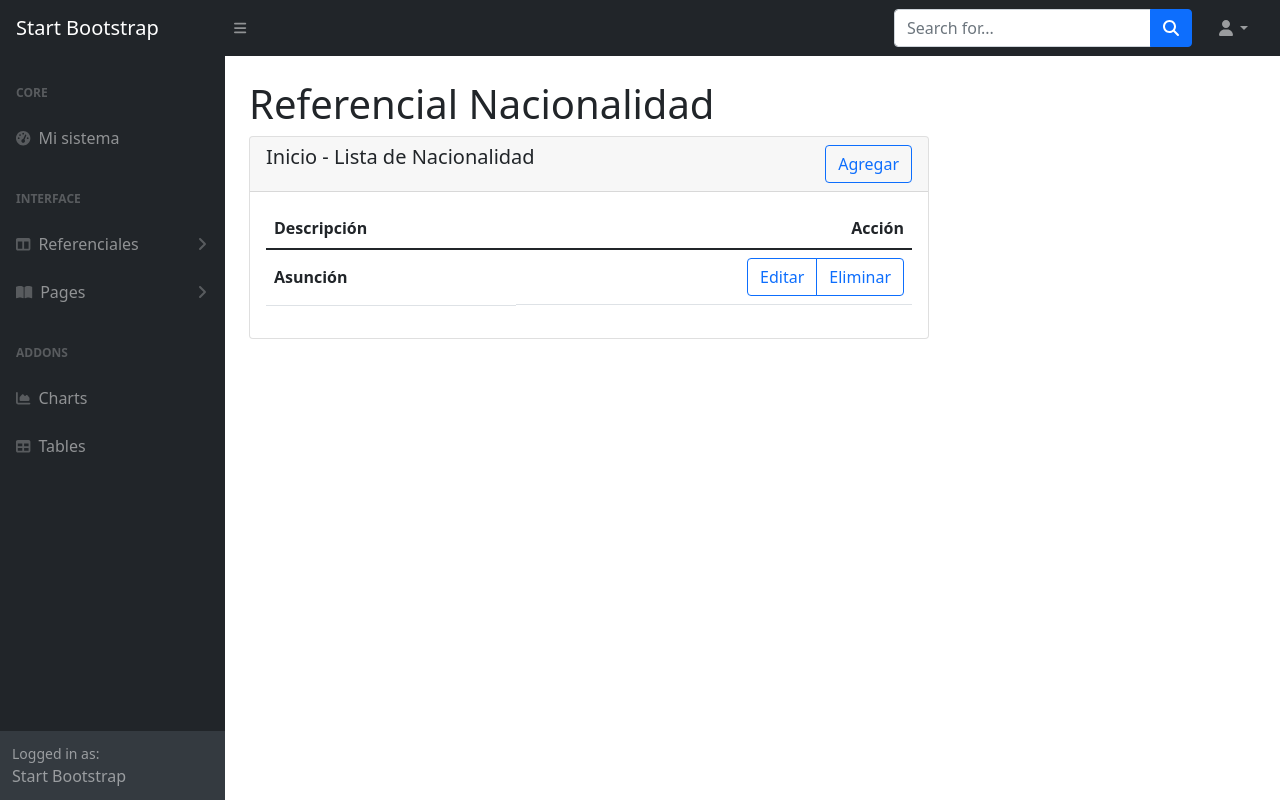
After one commit to gallopelado/ejemplo-proyecto-taller-4, a Flask app: page /nacionalidad/ in a window 1280 px wide. The commit adds this page. Run offline with Flask 2, Linux system fonts and the light colour scheme; some libraries are stand-ins or nearby versions.

Commit message:
add: Se agregó la vista index para nacionalidad

```diff
--- a/app/__init__.py
+++ b/app/__init__.py
@@ -5,10 +5,12 @@ app = Flask(__name__)
 #from app import rutas
 # Vamos a importar lo necesario para los referenciales
 from app.rutas.referenciales.ciudad.ciudad_routes import ciudadmod
+from app.rutas.referenciales.nacionalidad.nacionalidad_routes import nacmod
 
 # Se registran los modulos de referenciales
 # Versión corta
 app.register_blueprint(ciudadmod, url_prefix="/ciudad")
+app.register_blueprint(nacmod, url_prefix="/nacionalidad")
 
 # Versión larga
 #app.register_blueprint(rutas.ciudad.ciudad_routes.ciudadmod, url_prefix="/ciudad")
--- /dev/null
+++ b/app/rutas/referenciales/nacionalidad/nacionalidad_routes.py
@@ -0,0 +1,9 @@
+from flask import Blueprint, render_template
+
+# Se crea el módulo para Blueprint
+nacmod = Blueprint("nacionalidad", __name__, template_folder="templates")
+
+# Los endpoints
+@nacmod.route('/')
+def index():
+    return render_template('nacionalidad/index.html')
--- /dev/null
+++ b/app/rutas/referenciales/nacionalidad/templates/nacionalidad/index.html
@@ -0,0 +1,54 @@
+{% extends 'base.html' %}
+
+{% block titulo_pagina %}
+Nacionalidad
+{% endblock %}
+
+{% block contenido %}
+
+<div id="layoutSidenav_content">
+    <main>
+        <div class="container-fluid px-4">
+            <h1 class="mt-4">
+                {% block mi_dashboard_title %}
+                Referencial Nacionalidad
+                {% endblock %}
+            </h1>
+            <div class="row">
+                <div class="col-xl-10">
+                    <div class="card mb-4">
+                        <div class="card-header">
+                            <div class="d-flex flex-row justify-content-between">
+                                <h5>Inicio - Lista de Nacionalidad</h5>
+                                <button type="button" class="btn btn-outline-primary">Agregar</button>
+                            </div>
+                        </div>
+                        <div class="card-body">
+                            <table class="table">
+                                <thead>
+                                  <tr>
+                                    <th scope="col">Descripción</th>
+                                    <th scope="col" class="text-end">Acción</th>
+                                  </tr>
+                                </thead>
+                                <tbody>
+                                  <tr>
+                                    <th scope="row" class="align-middle">Asunción</th>
+                                    <td class="d-flex justify-content-end">
+                                        <div class="btn-group" role="group" aria-label="Botones para accion">
+                                            <button type="button" class="btn btn-outline-primary">Editar</button>
+                                            <button type="button" class="btn btn-outline-primary">Eliminar</button>
+                                        </div>
+                                    </td>
+                                  </tr>
+                                </tbody>
+                              </table>
+                        </div>
+                    </div>
+                </div>
+            </div>
+        </div>
+    </main>
+</div>
+
+{% endblock %}
--- a/app/templates/base.html
+++ b/app/templates/base.html
@@ -7,8 +7,7 @@
         <meta name="description" content="" />
         <meta name="author" content="" />
         <title>
-            {% block titulo_pagina %}
-            {% endblock %}
+            Mi sistema - {% block titulo_pagina %}{% endblock %}
         </title>
         <link href="https://cdn.jsdelivr.net/npm/simple-datatables@latest/dist/style.css" rel="stylesheet" />
         <link href="{{ url_for('static', filename='css/styles.css') }}" rel="stylesheet" />
@@ -63,6 +62,7 @@
                             <div class="collapse" id="collapseLayouts" aria-labelledby="headingOne" data-bs-parent="#sidenavAccordion">
                                 <nav class="sb-sidenav-menu-nested nav">
                                     <a class="nav-link" href="{{ url_for('ciudad.index') }}">Ciudad</a>
+                                    <a class="nav-link" href="{{ url_for('nacionalidad.index') }}">Nacionalidad</a>
                                 </nav>
                             </div>
                             <a class="nav-link collapsed" href="#" data-bs-toggle="collapse" data-bs-target="#collapsePages" aria-expanded="false" aria-controls="collapsePages">
@@ -689,6 +689,9 @@
             {% block contenido %}
             {% endblock %}
 
+            {% block mi_dashboard_title %}
+            {% endblock %}
+
         </div>
 
         {# Layout de los recursos de javascript. #}
```
Also changed, not shown: app/rutas/referenciales/ciudad/templates/ciudad/index.html (+6 -3 lines), app/rutas/referenciales/nacionalidad/__init__.py (added).
